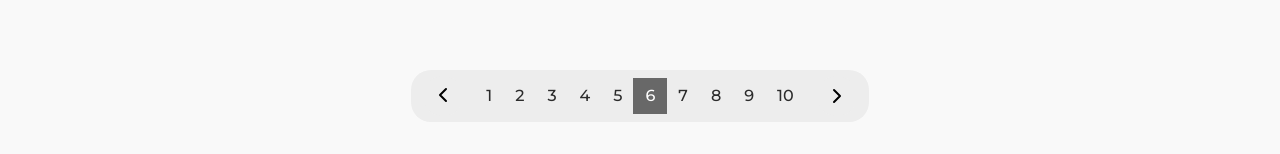
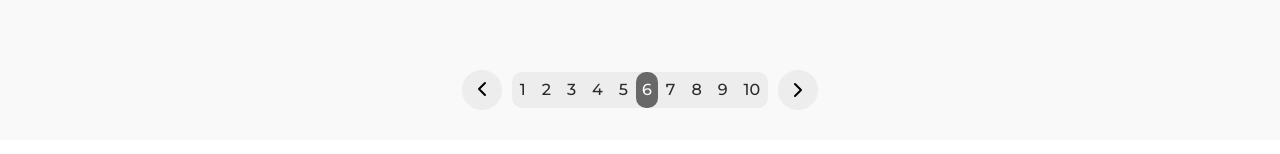
Before and after one commit to arthur-cunha11/gran-store, a React (Create React App) app: page / in a window 1280 px wide. Shown: the part 9138-9292 px from the top of the page. Built offline with nearby package versions, Linux system fonts and the light colour scheme.

Commit message:
finish mobile

```diff
--- a/src/App.css
+++ b/src/App.css
@@ -311,12 +311,25 @@ a:hover {
   margin-top: 110px;
 }
 
+.pagination__custom > div > div {
+  background-color: #EDEDED;
+  border-radius: 10px;
+  margin: 0 10px;
+}
+
+.pagination__custom p {
+  margin: 0 8px;
+}
+
+.pagination__custom span {
+  background: #686868;
+  border-radius: 10px;
+  color: #ffff;
+  padding: 6px;
+}
+
 .pagination__custom img {
   height: 40px;
-}
-
-.pagination__custom nav {
-  width: auto;
 }
 
 .pagination {
@@ -458,6 +471,14 @@ a:hover {
     margin-right: 8px;
   }
 
+  .navbar__custom__icons {
+    padding-right: 0;
+  }
+
+  .navbar__custom__options {
+    padding-left: 0;
+  }
+
   .navbar__custom__options button {
     margin-right: 10px
   }
@@ -489,6 +510,7 @@ a:hover {
 
   .search-result__product h2,
   .dropdown .btn,
+  .pagination__custom p,
   .result-number {
     font-size: 10px;
   }
--- a/src/components/Pagination/index.jsx
+++ b/src/components/Pagination/index.jsx
@@ -4,51 +4,23 @@ import right from "../../img/right.svg"
 
 export const Pagination = () => {
     return (
-        <div className="row pagination__custom justify-content-center">
-            <nav aria-label="Page navigation example">
-                <ul className="pagination d-flex align-items-center">
-                    <li className="page-item">
-                        <a className="page-link" href="/" aria-label="Previous">
-                            <img src={left} alt="left arrow icon" />
-                        </a>
-                    </li>
-                    <li className="page-item">
-                        <a className="page-link" href="/">1</a>
-                    </li>
-                    <li className="page-item">
-                        <a className="page-link" href="/">2</a>
-                    </li>
-                    <li className="page-item">
-                        <a className="page-link" href="/">3</a>
-                    </li>
-                    <li className="page-item">
-                        <a className="page-link" href="/">4</a>
-                    </li>
-                    <li className="page-item">
-                        <a className="page-link" href="/">5</a>
-                    </li>
-                    <li className="page-item active">
-                        <a className="page-link" href="/">6</a>
-                    </li>
-                    <li className="page-item">
-                        <a className="page-link" href="/">7</a>
-                    </li>
-                    <li className="page-item">
-                        <a className="page-link" href="/">8</a>
-                    </li>
-                    <li className="page-item">
-                        <a className="page-link" href="/">9</a>
-                    </li>
-                    <li className="page-item">
-                        <a className="page-link" href="/">10</a>
-                    </li>
-                    <li className="page-item">
-                        <a className="page-link" href="/" aria-label="Next">
-                            <img src={right} alt="right awwor icon" />
-                        </a>
-                    </li>
-                </ul>
-            </nav>
+        <div className="row pagination__custom">
+            <div className="d-flex align-items-center justify-content-center">
+                <img src={left} alt="left arrow icon" />
+                <div className="d-flex align-items-center justify-content-center">
+                    <p>1</p>
+                    <p>2</p>
+                    <p>3</p>
+                    <p>4</p>
+                    <p>5</p>
+                    <span>6</span>
+                    <p>7</p>
+                    <p>8</p>
+                    <p>9</p>
+                    <p>10</p>
+                </div>
+                <img src={right} alt="right arrow icon" />
+            </div>
 
         </div>
     )
```
